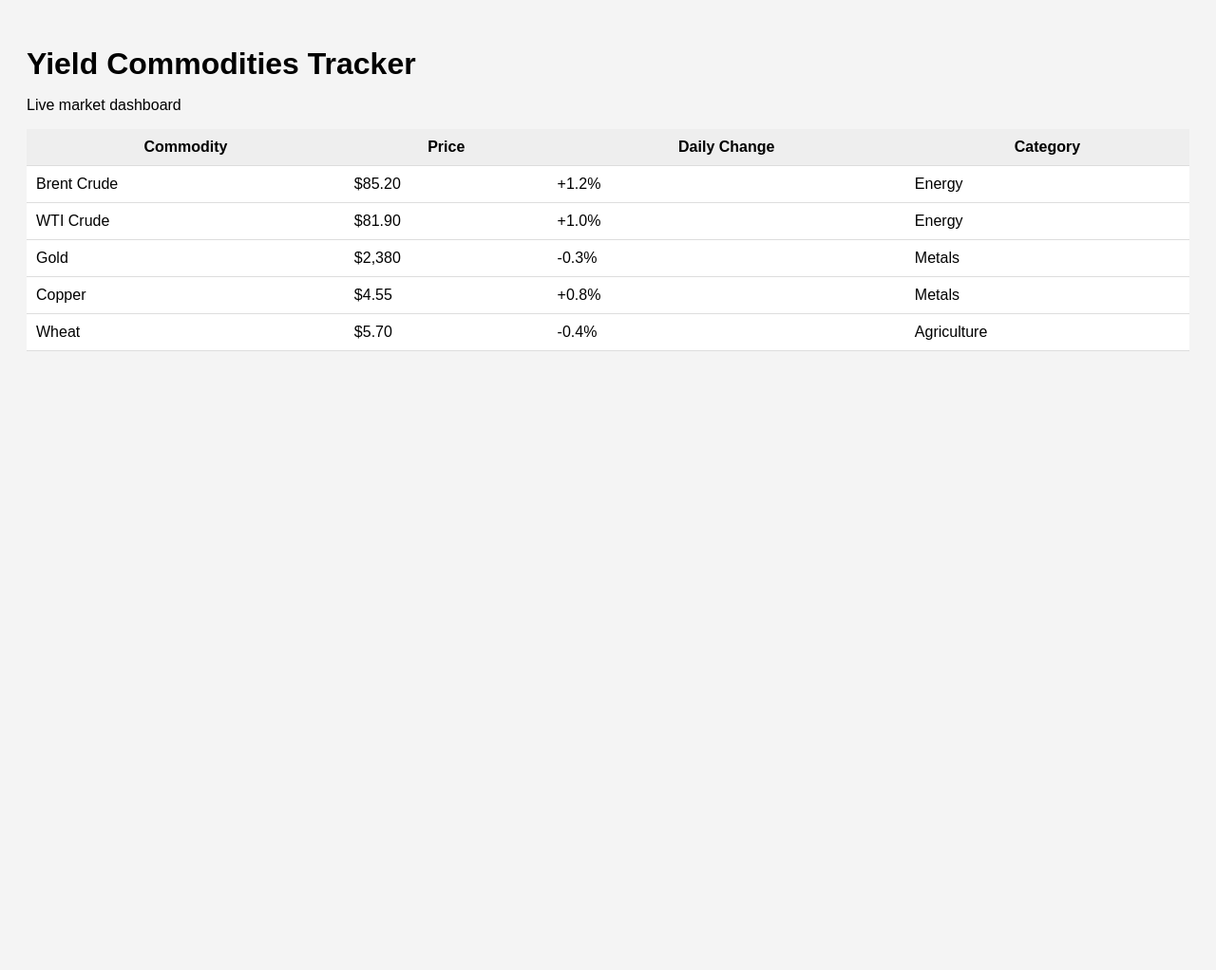
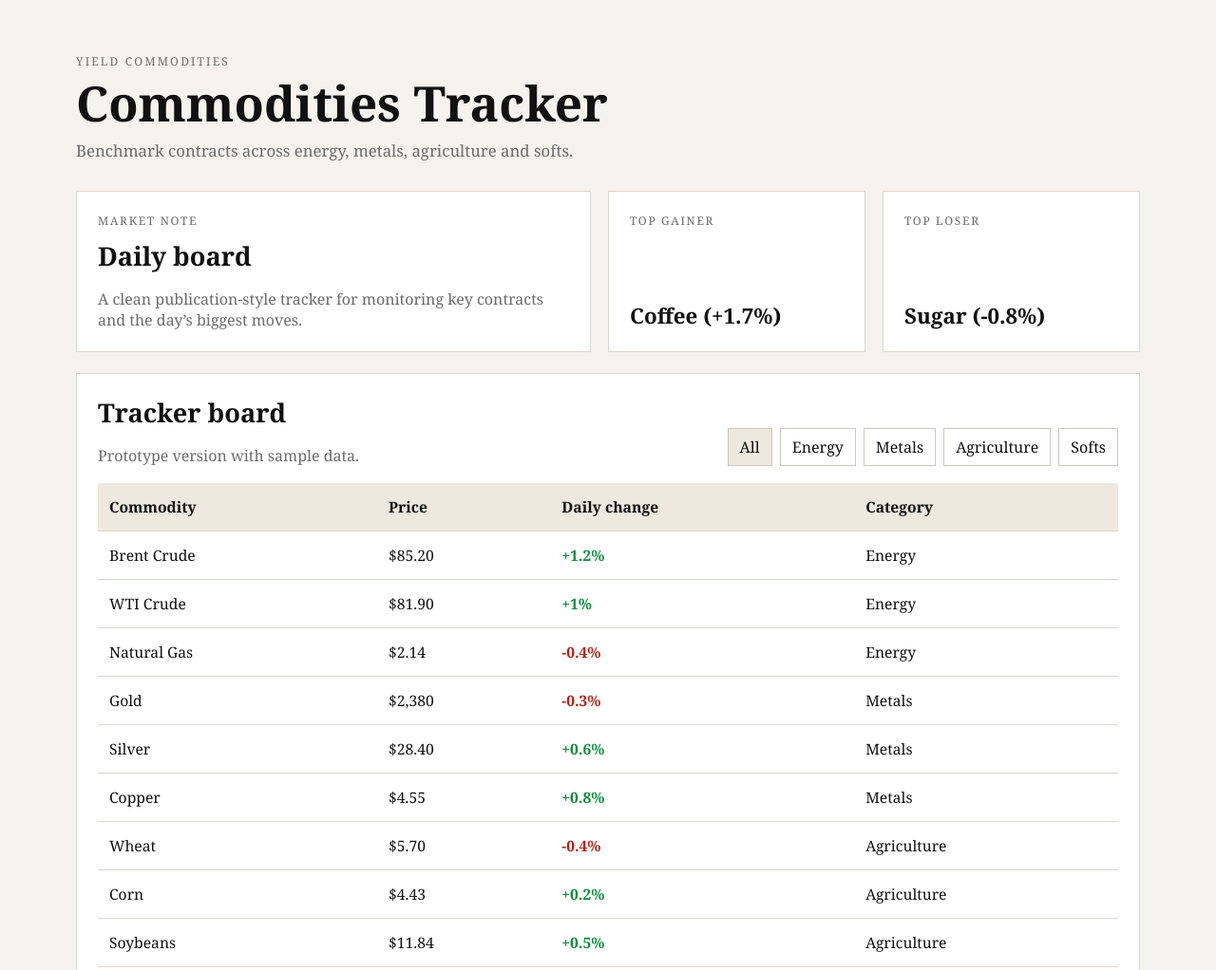
Before and after one commit to Tom-Holliday/YIELD-commodities-tracker, a plain HTML site: page index.html in a window 1280 px wide. Shown: the top 1022 px of the page at 95% size. Before the commit the page ends 800 px from the top, so only its background shows below. Drawn offline with Linux system fonts and the light colour scheme.

Commit message:
Improve tracker design and add filters

```diff
--- a/app.js
+++ b/app.js
@@ -1,20 +1,75 @@
 const data = [
-  { commodity: "Brent Crude", price: "$85.20", change: "+1.2%", category: "Energy" },
-  { commodity: "WTI Crude", price: "$81.90", change: "+1.0%", category: "Energy" },
-  { commodity: "Gold", price: "$2,380", change: "-0.3%", category: "Metals" },
-  { commodity: "Copper", price: "$4.55", change: "+0.8%", category: "Metals" },
-  { commodity: "Wheat", price: "$5.70", change: "-0.4%", category: "Agriculture" }
+  { commodity: "Brent Crude", price: 85.2, change: 1.2, category: "Energy" },
+  { commodity: "WTI Crude", price: 81.9, change: 1.0, category: "Energy" },
+  { commodity: "Natural Gas", price: 2.14, change: -0.4, category: "Energy" },
+  { commodity: "Gold", price: 2380, change: -0.3, category: "Metals" },
+  { commodity: "Silver", price: 28.4, change: 0.6, category: "Metals" },
+  { commodity: "Copper", price: 4.55, change: 0.8, category: "Metals" },
+  { commodity: "Wheat", price: 5.7, change: -0.4, category: "Agriculture" },
+  { commodity: "Corn", price: 4.43, change: 0.2, category: "Agriculture" },
+  { commodity: "Soybeans", price: 11.84, change: 0.5, category: "Agriculture" },
+  { commodity: "Coffee", price: 2.31, change: 1.7, category: "Softs" },
+  { commodity: "Sugar", price: 0.2, change: -0.8, category: "Softs" }
 ];
 
+let currentFilter = "All";
+
+function formatPrice(value) {
+  if (value >= 1000) return `$${value.toLocaleString()}`;
+  if (value >= 10) return `$${value.toFixed(2)}`;
+  return `$${value.toFixed(2)}`;
+}
+
+function renderStats() {
+  const sorted = [...data].sort((a, b) => b.change - a.change);
+  const topGainer = sorted[0];
+  const topLoser = sorted[sorted.length - 1];
+
+  document.getElementById("top-gainer").textContent =
+    `${topGainer.commodity} (+${topGainer.change}%)`;
+
+  document.getElementById("top-loser").textContent =
+    `${topLoser.commodity} (${topLoser.change}%)`;
+}
+
+function renderTable() {
   const tbody = document.querySelector("#tracker tbody");
+  tbody.innerHTML = "";
 
-data.forEach(item => {
+  const filtered =
+    currentFilter === "All"
+      ? data
+      : data.filter((item) => item.category === currentFilter);
+
+  for (const item of filtered) {
     const row = document.createElement("tr");
+    const changeClass = item.change >= 0 ? "positive" : "negative";
+    const sign = item.change > 0 ? "+" : "";
+
     row.innerHTML = `
       <td>${item.commodity}</td>
-    <td>${item.price}</td>
-    <td>${item.change}</td>
+      <td>${formatPrice(item.price)}</td>
+      <td class="${changeClass}">${sign}${item.change}%</td>
       <td>${item.category}</td>
     `;
+
     tbody.appendChild(row);
+  }
+}
+
+function setFilter(category) {
+  currentFilter = category;
+
+  document.querySelectorAll(".filter-btn").forEach((btn) => {
+    btn.classList.toggle("active", btn.dataset.filter === category);
   });
+
+  renderTable();
+}
+
+document.querySelectorAll(".filter-btn").forEach((btn) => {
+  btn.addEventListener("click", () => setFilter(btn.dataset.filter));
+});
+
+renderStats();
+renderTable();
--- a/index.html
+++ b/index.html
@@ -7,24 +7,68 @@
   <link rel="stylesheet" href="style.css" />
 </head>
 <body>
-
-<header>
-  <h1>Yield Commodities Tracker</h1>
-  <p>Live market dashboard</p>
+  <header class="site-header">
+    <div class="wrap">
+      <p class="eyebrow">Yield Commodities</p>
+      <h1>Commodities Tracker</h1>
+      <p class="intro">
+        Benchmark contracts across energy, metals, agriculture and softs.
+      </p>
+    </div>
   </header>
 
-<main>
+  <main class="wrap">
+    <section class="top-grid">
+      <div class="card lead-card">
+        <p class="card-label">Market note</p>
+        <h2>Daily board</h2>
+        <p>
+          A clean publication-style tracker for monitoring key contracts and the
+          day’s biggest moves.
+        </p>
+      </div>
+
+      <div class="card stat-card">
+        <p class="card-label">Top gainer</p>
+        <div id="top-gainer" class="stat-value">—</div>
+      </div>
+
+      <div class="card stat-card">
+        <p class="card-label">Top loser</p>
+        <div id="top-loser" class="stat-value">—</div>
+      </div>
+    </section>
+
+    <section class="board card">
+      <div class="board-head">
+        <div>
+          <h2>Tracker board</h2>
+          <p class="subtle">Prototype version with sample data.</p>
+        </div>
+
+        <div class="filter-bar">
+          <button class="filter-btn active" data-filter="All">All</button>
+          <button class="filter-btn" data-filter="Energy">Energy</button>
+          <button class="filter-btn" data-filter="Metals">Metals</button>
+          <button class="filter-btn" data-filter="Agriculture">Agriculture</button>
+          <button class="filter-btn" data-filter="Softs">Softs</button>
+        </div>
+      </div>
+
+      <div class="table-wrap">
         <table id="tracker">
           <thead>
             <tr>
               <th>Commodity</th>
               <th>Price</th>
-        <th>Daily Change</th>
+              <th>Daily change</th>
               <th>Category</th>
             </tr>
           </thead>
           <tbody></tbody>
         </table>
+      </div>
+    </section>
   </main>
 
   <script src="app.js"></script>
--- a/style.css
+++ b/style.css
@@ -1,24 +1,172 @@
+:root {
+  --bg: #f6f3ee;
+  --panel: #ffffff;
+  --text: #111111;
+  --muted: #6b6b6b;
+  --line: #ddd6cc;
+  --head: #eee8df;
+  --positive: #0a8f3c;
+  --negative: #b42318;
+}
+
+* {
+  box-sizing: border-box;
+}
+
 body {
-  font-family: Arial, sans-serif;
-  padding: 20px;
-  background: #f4f4f4;
+  margin: 0;
+  font-family: Georgia, "Times New Roman", serif;
+  background: var(--bg);
+  color: var(--text);
+}
+
+.wrap {
+  width: min(1120px, calc(100% - 32px));
+  margin: 0 auto;
+}
+
+.site-header {
+  padding: 56px 0 28px;
+}
+
+.eyebrow {
+  margin: 0 0 10px;
+  font-size: 12px;
+  letter-spacing: 0.18em;
+  text-transform: uppercase;
+  color: var(--muted);
 }
 
 h1 {
-  margin-bottom: 10px;
+  margin: 0 0 12px;
+  font-size: clamp(2.1rem, 4vw, 3.6rem);
+  line-height: 1;
+}
+
+.intro {
+  max-width: 720px;
+  margin: 0;
+  font-size: 1.05rem;
+  line-height: 1.6;
+  color: var(--muted);
+}
+
+.top-grid {
+  display: grid;
+  grid-template-columns: 2fr 1fr 1fr;
+  gap: 18px;
+  margin-bottom: 22px;
+}
+
+.card {
+  background: var(--panel);
+  border: 1px solid var(--line);
+  padding: 22px;
+}
+
+.card-label {
+  margin: 0 0 10px;
+  font-size: 12px;
+  letter-spacing: 0.14em;
+  text-transform: uppercase;
+  color: var(--muted);
+}
+
+.lead-card h2,
+.board h2 {
+  margin: 0 0 8px;
+  font-size: 1.7rem;
+}
+
+.lead-card p:last-child,
+.subtle {
+  margin-bottom: 0;
+  color: var(--muted);
+}
+
+.stat-card {
+  display: flex;
+  flex-direction: column;
+  justify-content: space-between;
+}
+
+.stat-value {
+  font-size: 1.4rem;
+  font-weight: 700;
+}
+
+.board-head {
+  display: flex;
+  justify-content: space-between;
+  align-items: end;
+  gap: 20px;
+  margin-bottom: 18px;
+}
+
+.filter-bar {
+  display: flex;
+  flex-wrap: wrap;
+  gap: 8px;
+}
+
+.filter-btn {
+  border: 1px solid #cfc7bc;
+  background: #fff;
+  color: var(--text);
+  padding: 8px 12px;
+  font: inherit;
+  cursor: pointer;
+}
+
+.filter-btn:hover,
+.filter-btn.active {
+  background: var(--head);
+}
+
+.table-wrap {
+  overflow-x: auto;
 }
 
 table {
   width: 100%;
   border-collapse: collapse;
-  background: white;
+  background: #fff;
 }
 
-th, td {
-  padding: 10px;
-  border-bottom: 1px solid #ddd;
+th,
+td {
+  padding: 14px 12px;
+  border-bottom: 1px solid var(--line);
+  text-align: left;
+  font-size: 0.98rem;
 }
 
 th {
-  background: #eee;
+  background: var(--head);
+  font-weight: 700;
 }
+
+tbody tr:hover {
+  background: #faf8f4;
+}
+
+.positive {
+  color: var(--positive);
+  font-weight: 700;
+}
+
+.negative {
+  color: var(--negative);
+  font-weight: 700;
+}
+
+@media (max-width: 900px) {
+  .top-grid {
+    grid-template-columns: 1fr;
+  }
+
+  .board-head {
+    flex-direction: column;
+    align-items: start;
+  }
+}
```
Lines whose indentation alone changed are shown as unchanged.
